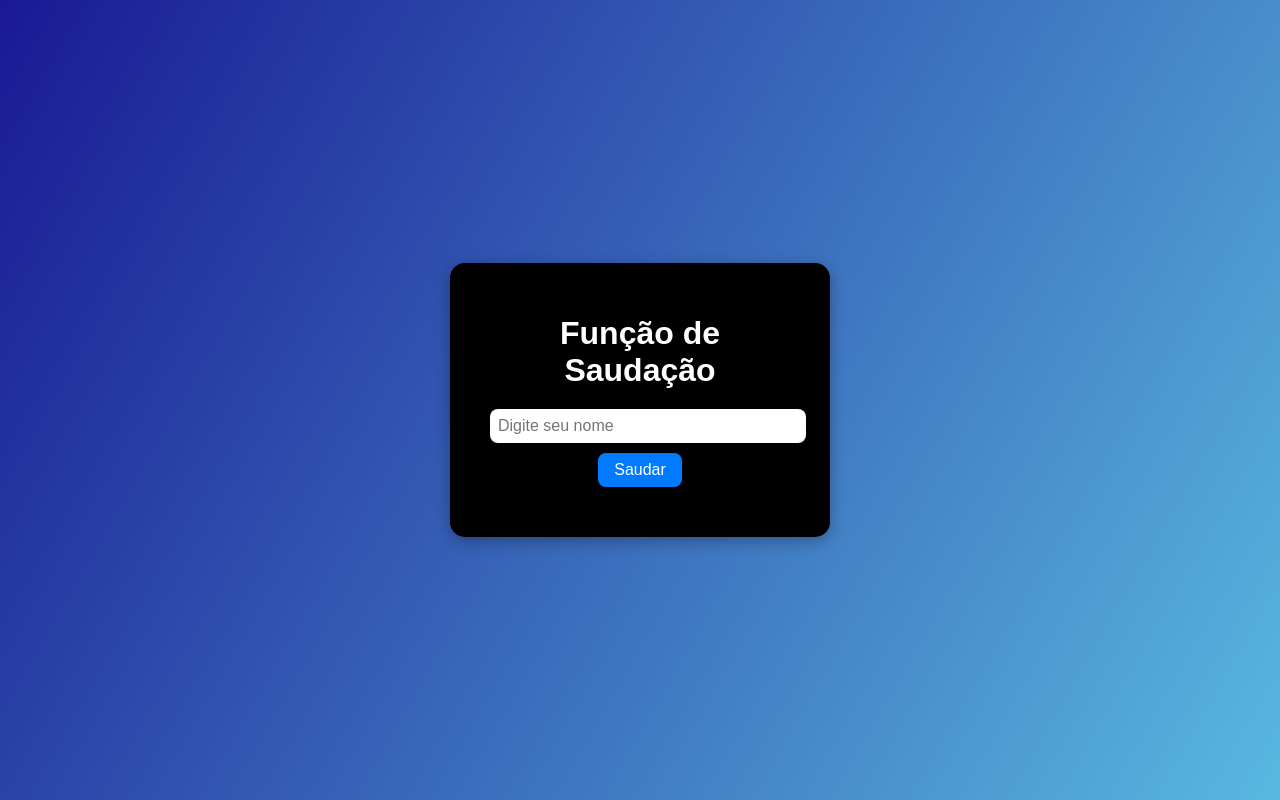
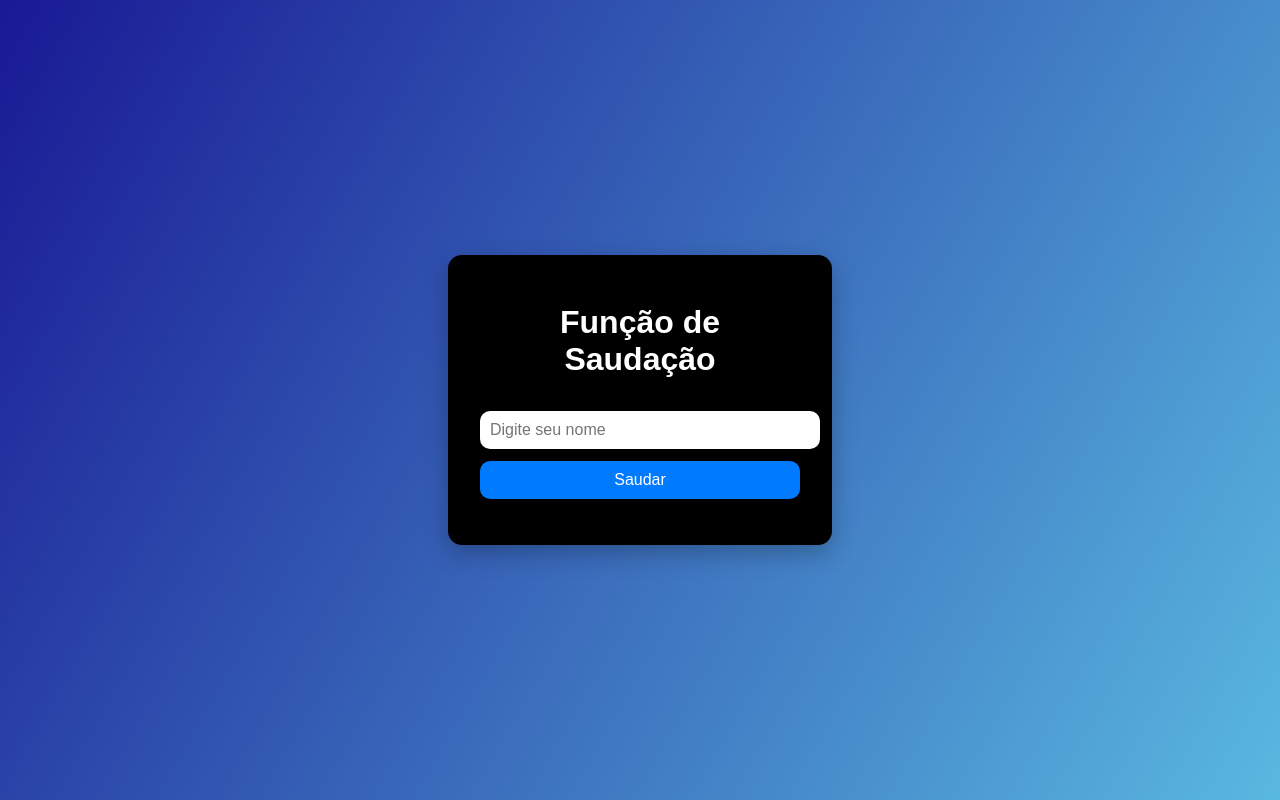
Before and after one commit to Barbaroto01/Saudacao_JS, a plain HTML site: page index.html in a window 1280 px wide. Drawn offline with Linux system fonts and the light colour scheme.

Commit message:
Refactor CSS styles for layout and design improvements

```diff
--- a/style.css
+++ b/style.css
@@ -1,51 +1,49 @@
 body {
   font-family: Arial, sans-serif;
   background: linear-gradient(120deg, #191994, #59b8e0);
+  height: 100vh;
+  margin: 0;
   display: flex;
   justify-content: center;
   align-items: center;
-  height: 100vh;
-  margin: 0;
 }
 
 .container {
-  background-color: black;
-  padding: 30px 40px;
-  border-radius: 15px;
+  background: #000;
+  color: #fff;
+  width: 320px;
+  padding: 28px 32px;
+  border-radius: 14px;
+  box-shadow: 0 8px 24px rgba(0,0,0,.25);
   text-align: center;
-  width: 300px;
-  color: white;
-  box-shadow: 0 4px 15px rgba(0,0,0,0.3);
-}
-
-h1 {
-  margin-bottom: 20px;
 }
 
 input {
-  padding: 8px;
+  width: 100%;
+  padding: 10px;
+  border-radius: 10px;
+  border: 0;
+  margin-top: 12px;
   font-size: 16px;
-  border-radius: 8px;
-  border: none;
-  width: 100%;
 }
 
 button {
-  margin-top: 10px;
-  padding: 8px 16px;
+  margin-top: 12px;
+  width: 100%;
+  padding: 10px;
+  border-radius: 10px;
+  border: 0;
   font-size: 16px;
-  border: none;
-  border-radius: 8px;
-  background-color: #007bff;
-  color: white;
   cursor: pointer;
+  background: #007bff;
+  color: #fff;
 }
 
 button:hover {
-  background-color: #0056b3;
+  background: #0056b3;
 }
 
-p {
-  margin-top: 20px;
+#mensagem {
+  margin-top: 16px;
   font-size: 18px;
 }
```
